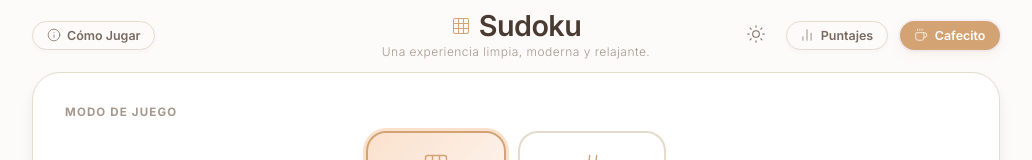
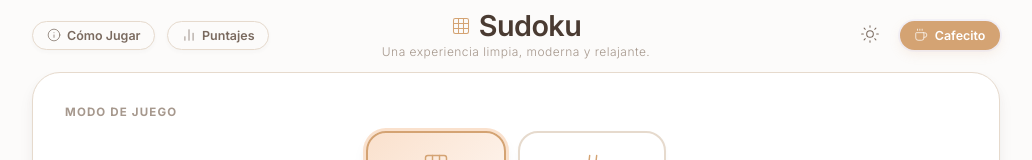
Before and after one commit to Dancay5071/Sudoku, a React (Vite) app in the folder sudoku-app/: page / in a window 1280 px wide. Shown: the top 160 px of the page, without its empty margins (124-1156 px from the left). Built offline with nearby package versions, Linux system fonts and the light colour scheme; no server answers.

Commit message:
puntaje en vivo

```diff
--- a/sudoku-app/src/App.jsx
+++ b/sudoku-app/src/App.jsx
@@ -157,6 +157,7 @@ function GameScreen({
         isNotesMode={isNotesMode}
         onToggleNotes={onToggleNotes}
         elapsedTime={elapsedTime}
+        errorCount={errorCount}
         onHint={onHint}
         isHintOnCooldown={isHintOnCooldown}
         hintCooldownRemaining={hintCooldownRemaining}
@@ -233,8 +234,9 @@ export default function App() {
   return (
     <div className="app-container">
       <header className="app-header">
-        <div className="header-actions-left" style={{ display: 'flex', alignItems: 'center', justifySelf: 'flex-start' }}>
+        <div className="header-actions-left" style={{ display: 'flex', gap: '0.75rem', alignItems: 'center', justifySelf: 'flex-start' }}>
           <InstructionsAction onClick={() => setIsInstructionsOpen(true)} isPlaying={isPlaying} />
+          <LeaderboardAction onClick={() => setIsLeaderboardOpen(true)} isPlaying={isPlaying} />
         </div>
 
         <div className="app-header__center">
@@ -247,7 +249,6 @@ export default function App() {
 
         <div className="header-actions-right" style={{ display: 'flex', gap: '0.75rem', alignItems: 'center', justifySelf: 'flex-end' }}>
           <ThemeToggle theme={theme} toggleTheme={toggleTheme} />
-          <LeaderboardAction onClick={() => setIsLeaderboardOpen(true)} isPlaying={isPlaying} />
           <CafecitoAction cafecitoUrl="https://cafecito.app" isPlaying={isPlaying} />
         </div>
       </header>
--- a/sudoku-app/src/components/Sidebars.jsx
+++ b/sudoku-app/src/components/Sidebars.jsx
@@ -1,8 +1,9 @@
 import React, { useRef, useEffect } from 'react';
 import { motion } from 'framer-motion';
-import { PencilLine, Eraser, ArrowLeft, Heart } from 'lucide-react';
+import { PencilLine, Eraser, ArrowLeft, Heart, Star } from 'lucide-react';
 import { formatTime } from '../lib/gameUtils';
 import HintButton from './HintButton';
+import { calculateScore } from '../lib/leaderboard';
 
 function HeartIcon({ index, errorCount }) {
   const isLost = index < errorCount;
@@ -76,6 +77,7 @@ export function SidebarRight({
   isNotesMode,
   onToggleNotes,
   elapsedTime,
+  errorCount,
   onHint,
   isHintOnCooldown,
   hintCooldownRemaining,
@@ -85,6 +87,8 @@ export function SidebarRight({
   isGameOver,
   isComplete,
 }) {
+  const currentScore = calculateScore({ elapsedTime, errorCount, difficulty, boardSize });
+
   return (
     <div className="game-sidebar sidebar-right">
       <div className="sidebar-stats">
@@ -99,6 +103,16 @@ export function SidebarRight({
         <span className="stats-label">Tiempo</span>
         <div className="toolbar-timer" aria-label="Tiempo transcurrido" aria-live="polite">
           {formatTime(elapsedTime)}
+        </div>
+      </div>
+
+      <div className="sidebar-divider" />
+
+      <div className="sidebar-stats">
+        <span className="stats-label">Puntaje</span>
+        <div className="toolbar-score" style={{ display: 'flex', alignItems: 'center', gap: '0.25rem', fontWeight: 600, fontSize: '0.9rem', color: 'var(--text-main)' }} aria-label="Puntaje actual" aria-live="polite">
+          <Star size={14} style={{ color: 'var(--primary)', fill: 'var(--primary)' }} />
+          {currentScore.toLocaleString()}
         </div>
       </div>
 
```
